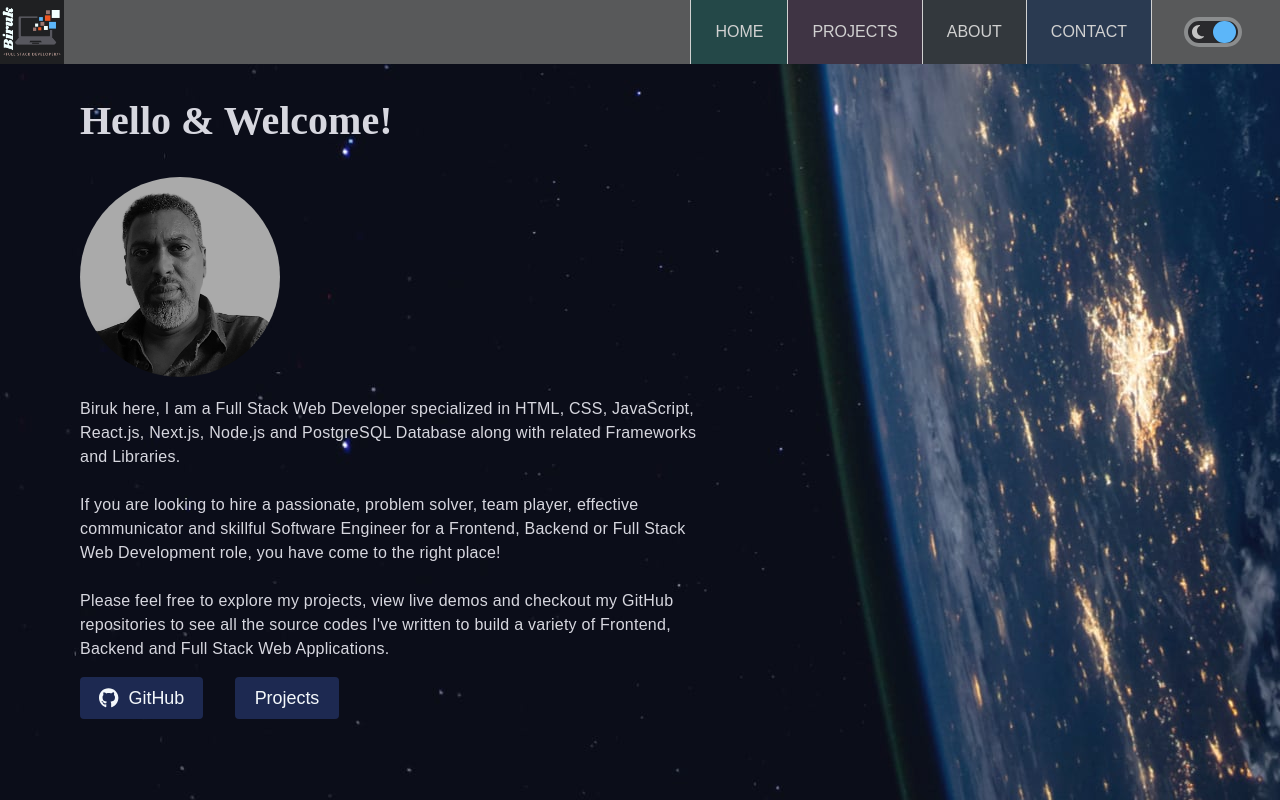
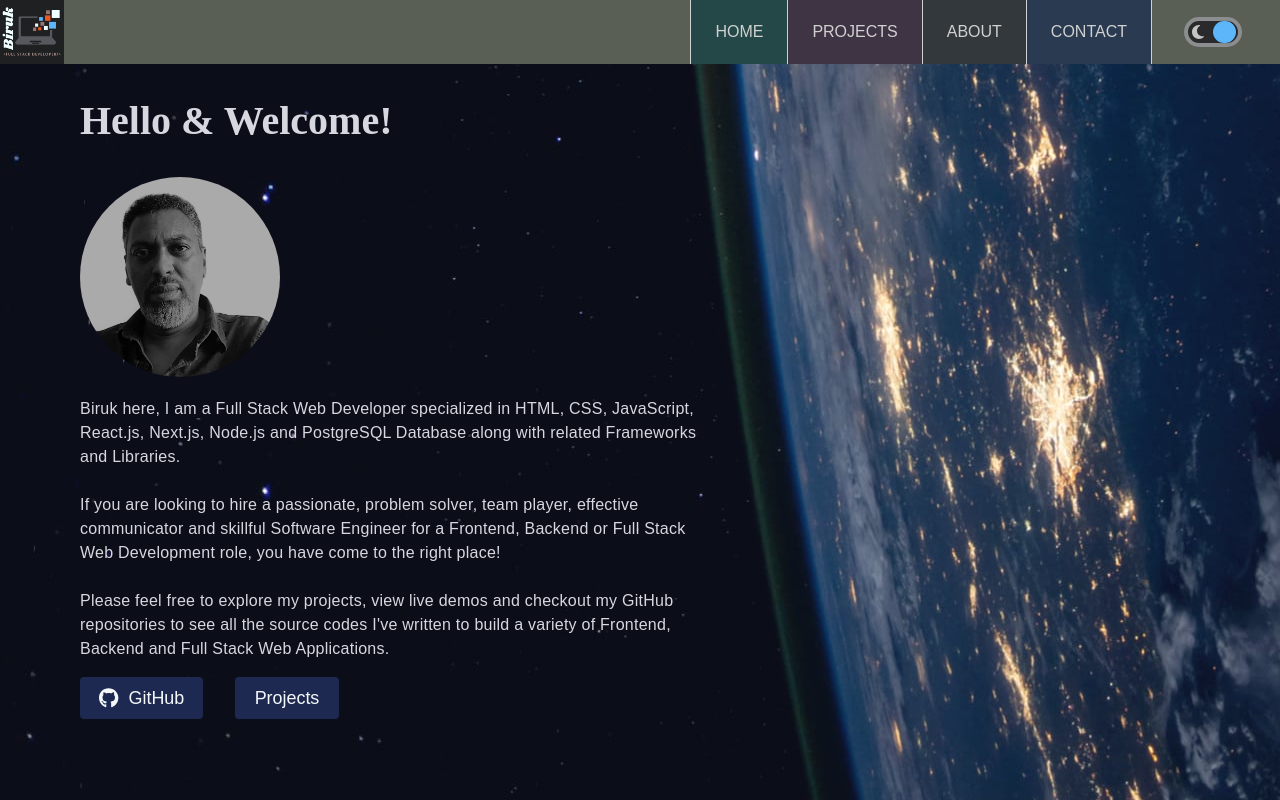
Before and after one commit to Know-Thyself/next-portfolio, a Next.js app: page / in a window 1280 px wide. Shown: the top 800 px of the page. Built offline with nearby package versions, Linux system fonts and the light colour scheme; no server answers; the database is empty.

Commit message:
home background image bug fix

```diff
--- a/styles/footer.module.css
+++ b/styles/footer.module.css
@@ -7,6 +7,8 @@
   font-family: var(--secondary-font-family);
   background-color: var(--complementary-bg);
   /* background-color: var(--contact-link-bg); */
+  background-color: #2C2F2A;
+  background-color: var(--footer-background);
   color: var(--primary-text-color);
   display: flex;
   flex-direction: column;
--- a/styles/globals.css
+++ b/styles/globals.css
@@ -50,6 +50,8 @@ font-family: 'Source Sans Pro', sans-serif;
 :root {
 	--header-background: #B5B7B7;
 	--header-background: #A2A4A4;
+	--header-background: #727A6D;
+	--footer-background: #454A42;
 	--nav-links-font-weight: 500;
 	--active-nav-link-font-weight: 500;
 	--nav-links-color: #ffffff;
@@ -146,7 +148,10 @@ font-family: 'Source Sans Pro', sans-serif;
 [data-theme='dark'] {
 	--header-background: #626364;
 	--header-background: #58595a;
-	--footer-background: black;
+
+	--header-background: #3B444B;
+	--header-background: #595F55;
+	--footer-background: #2C2F2A;
 	--home-link-bg: #3d325d;
 	--home-link-bg: #333366;
 	--projects-link-bg: #342B38;
--- a/styles/home.module.css
+++ b/styles/home.module.css
@@ -1,20 +1,28 @@
 .home {
   width: 100%;
-  background: var(--home-bg-mobile);
+  /* background-image: var(--home-bg-mobile);
   background-position: center;
   background-repeat: no-repeat;
+  background-size: cover; */
+  background: var(--home-bg-mobile) no-repeat center center fixed;
+  -webkit-background-size: cover;
+  -moz-background-size: cover;
+  -o-background-size: cover;
   background-size: cover;
   text-align: center;
   position: relative;
-  min-height: 100vh;
+  height: 100%;
   top: 0;
   left: 0;
   bottom: 0;
+  padding-bottom: 4rem;
+  padding-bottom: 33rem;
+
 }
 
 .hero {
   padding-top: 64px;
-  padding-bottom: 22rem;
+  /* padding-bottom: 29rem; */
   width: 100%;
   height: 100%;
 }
@@ -104,9 +112,11 @@
 }
 
 @media screen and (min-width: 667px) {
-  .home {
+
+  /* .home {
+    min-height: 100%;
     height: 100%;
-  }
+  } */
   .hero-text-container {
     /* margin-left: 4rem; */
     width: 75%;
@@ -130,14 +140,16 @@
 
 @media screen and (min-width: 929px) {
   .home {
-    background: var(--home-background);
+    background: var(--home-background) no-repeat center center fixed;
     text-align: left;
+    padding-bottom: 17rem;
   }
 
-  .hero {
+  /* .hero {
     min-height: max-content;
+    min-height: 100%;
     padding-bottom: 12rem;
-  }
+  } */
 
   .hero-text-container {
     margin-left: 5rem;
```
